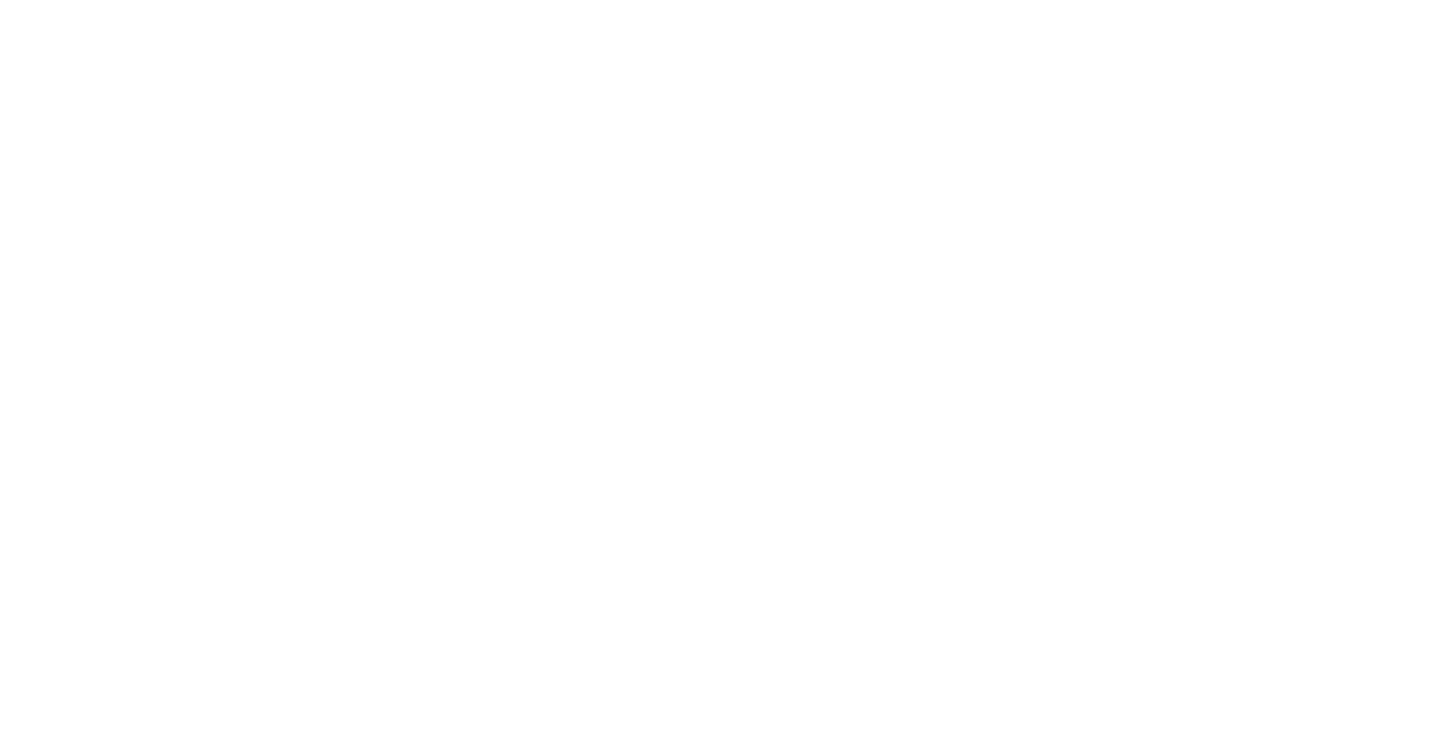
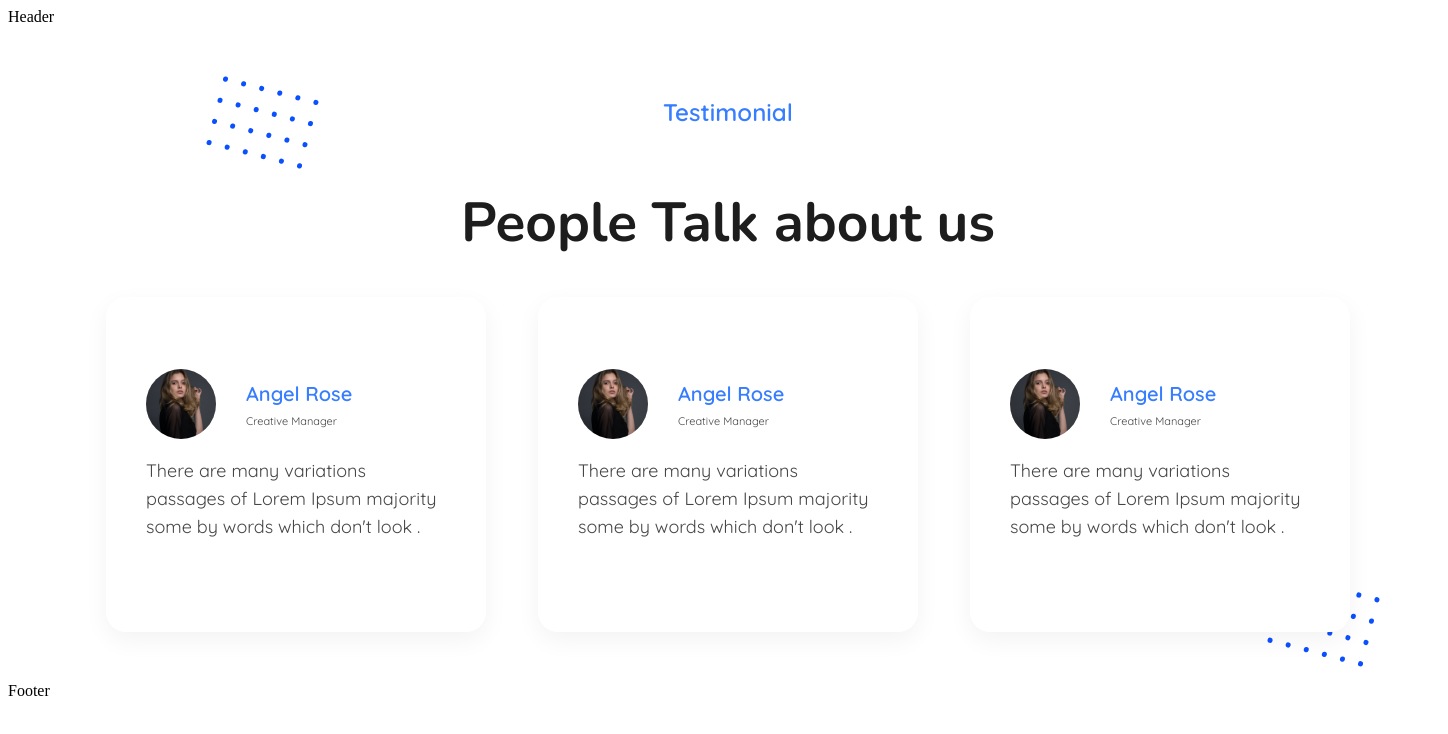
Before and after one commit to bakytbekov1ch/Copper-Pro, a React (Vite) app: page /testimonial in a window 1280 px wide. Before the commit this address had no page. Shown: the top 734 px of the page, 1448 px wide, since content can reach past the window. Built offline with nearby package versions, Linux system fonts and the light colour scheme.

Commit message:
add testimonial

```diff
--- a/src/App.jsx
+++ b/src/App.jsx
@@ -3,6 +3,7 @@
 import Layout from "./components/Layout/Layout";
 import HomePage from "./pages/HomePage";
 import Service from "./components/Service/Service";
+import Testimonial from "./components/Testimonial/Testimonial";
 
 function App() {
   return (
@@ -11,6 +12,7 @@
         <Route path="/" element={<Layout />}>
           <Route index element={<HomePage />} />
           <Route path="/service" element={<Service/>}/>
+          <Route path="/testimonial" element={<Testimonial/>}/>
         </Route>
       </Routes>
     </div>
--- /dev/null
+++ b/src/components/Testimonial/Testimonial.jsx
@@ -0,0 +1,59 @@
+import React from 'react'
+
+import  avatar from "../../Assets/svg/avatar 57.svg"
+import testi from "../../Assets/svg/testimonial.svg"
+
+import "./testimonial.scss"
+
+const Testimonial = () => {
+  return (
+    <div className='testimonial container'>
+        <img src={testi} alt="" className='testi'/>
+        <img src={testi} alt="" className='testi2'/>
+      <div className='testimonial-title'>
+        <p>Testimonial</p>
+        <h1>People Talk about us</h1>
+      </div>
+      <div className='testimonial-blogs'>
+        <div>
+            <section>
+                <img src={avatar} alt="" />
+                <span>
+                    <h1>Angel Rose</h1>
+                    <p>Creative Manager</p>
+                </span>
+            </section>
+            <p className='text-testi'>
+                There are many variations passages of Lorem Ipsum majority some by words which don't look .
+            </p>
+        </div>
+        <div>
+            <section>
+                <img src={avatar} alt="" />
+                <span>
+                    <h1>Angel Rose</h1>
+                    <p>Creative Manager</p>
+                </span>
+            </section>
+            <p className='text-testi'>
+                There are many variations passages of Lorem Ipsum majority some by words which don't look .
+            </p>
+        </div>
+        <div>
+            <section>
+                <img src={avatar} alt="" />
+                <span>
+                    <h1>Angel Rose</h1>
+                    <p>Creative Manager</p>
+                </span>
+            </section>
+            <p className='text-testi'>
+                There are many variations passages of Lorem Ipsum majority some by words which don't look .
+            </p>
+        </div>
+      </div>
+    </div>
+  )
+}
+
+export default Testimonial
--- /dev/null
+++ b/src/components/Testimonial/testimonial.scss
@@ -0,0 +1,87 @@
+@import "../../media/style/mixin";
+
+.testimonial {
+  @include flexbox(space-between, center, column);
+  padding: 50px 0;
+  position: relative;
+  .testi {
+    position: absolute;
+    left: 100px;
+  }
+  .testi2 {
+    position: absolute;
+    bottom: 15px;
+    right: -30px;
+    z-index: -1;
+  }
+  .testimonial-title {
+    @include flexbox(space-between, center, column);
+    p {
+      color: rgb(55, 125, 255);
+      font-family: Quicksand;
+      font-size: 24px;
+      font-weight: 600;
+      line-height: 24px;
+      letter-spacing: 1%;
+      text-align: left;
+    }
+    h1 {
+      color: rgb(29, 29, 29);
+      font-family: Nunito;
+      font-size: 55px;
+      font-weight: 700;
+      line-height: 75px;
+      letter-spacing: 0.3%;
+      text-align: left;
+    }
+  }
+  .testimonial-blogs {
+    @include flexbox(space-between, center);
+    width: 100%;
+    div {
+      @include flexbox(center, center, column);
+      //   padding: 20px;
+      border-radius: 20px;
+      box-shadow: 0px 8px 24px 0px rgba(0, 0, 0, 0.05);
+      background: rgb(255, 255, 255);
+      width: 380px;
+      height: 335px;
+      section {
+        width: 300px;
+        @include flexbox(flex-start, center);
+        gap: 30px;
+        span {
+          @include flexbox(flex-start, flex-start, column);
+          h1 {
+            color: rgb(55, 125, 255);
+            font-family: Quicksand;
+            font-size: 20px;
+            font-weight: 600;
+            line-height: 1px;
+            letter-spacing: 1%;
+            text-align: left;
+          }
+          p {
+            color: rgb(70, 70, 70);
+            font-family: Quicksand;
+            font-size: 11px;
+            font-weight: 400;
+            line-height: 0px;
+            letter-spacing: 1%;
+            text-align: left;
+          }
+        }
+      }
+      .text-testi {
+        color: rgb(70, 70, 70);
+        font-family: Quicksand;
+        font-size: 18px;
+        font-weight: 400;
+        line-height: 28px;
+        letter-spacing: 1%;
+        width: 300px;
+        text-align: left;
+      }
+    }
+  }
+}
```
Also changed, not shown: src/Assets/svg/avatar 57.svg (added), src/Assets/svg/testimonial.svg (added).
